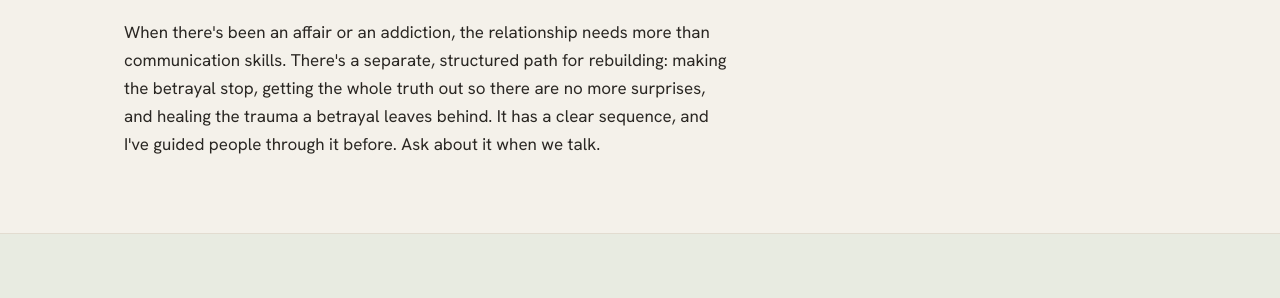
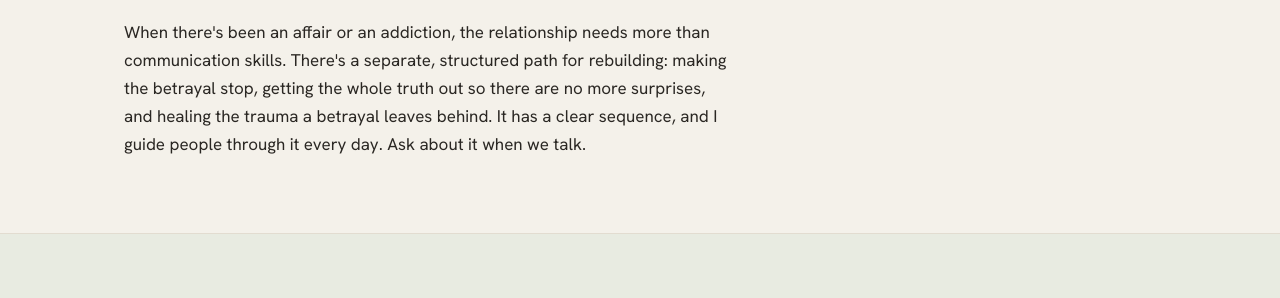
Before and after one commit to walnutcreektherapist/walnutcreektherapist.github.io, a Jekyll site: the page built from couples-therapy.html, in a window 1280 px wide and 900 px high, scrolled down 1935 px. Shown: the part 239-537 px from the top of the window. Built offline with Jekyll 4.4.1, drawn with Linux system fonts in a browser that asks for light colours.

Commit message:
Update lead paragraph for clarity and tone

```diff
--- a/couples-therapy.html
+++ b/couples-therapy.html
@@ -82,7 +82,7 @@ faqs:
   <div class="wrap">
     <p class="eyebrow">When there's been a betrayal</p>
     <h2>Affair and addiction recovery</h2>
-    <p class="lead-para">When there's been an affair or an addiction, the relationship needs more than communication skills. There's a separate, structured path for rebuilding: making the betrayal stop, getting the whole truth out so there are no more surprises, and healing the trauma a betrayal leaves behind. It has a clear sequence, and I've guided people through it before. Ask about it when we talk.</p>
+    <p class="lead-para">When there's been an affair or an addiction, the relationship needs more than communication skills. There's a separate, structured path for rebuilding: making the betrayal stop, getting the whole truth out so there are no more surprises, and healing the trauma a betrayal leaves behind. It has a clear sequence, and I guide people through it every day. Ask about it when we talk.</p>
   </div>
 </section>
 
```
